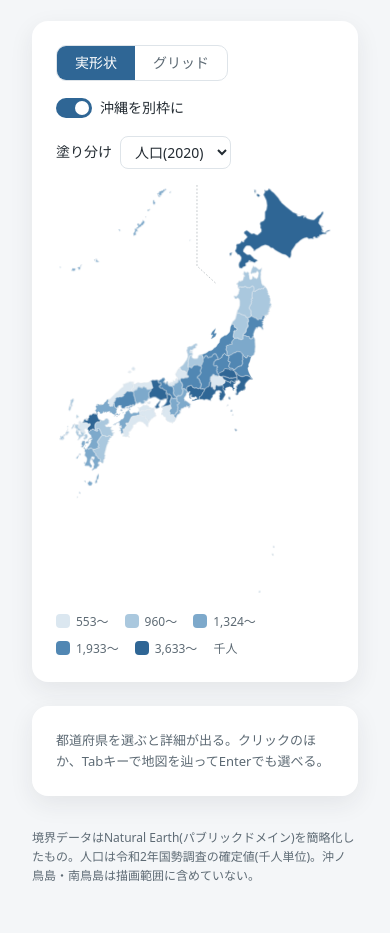
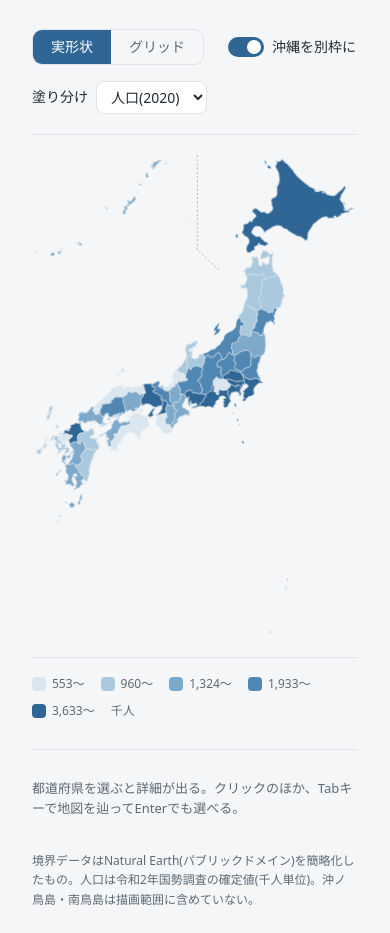
Before and after one commit to miruky/nihonmap, a website built with Vite: page index.html in a window 390 px wide. Shown: the part 104-1037 px from the top of the page. Before the commit the page ends 1013 px from the top, so only its background shows below. Built offline with nearby package versions, Linux system fonts and the light colour scheme.

Commit message:
地図と詳細を箱から罫線・余白基調へ作り替える

```diff
--- a/src/style.css
+++ b/src/style.css
@@ -95,29 +95,28 @@ body {
 
 .layout {
   display: grid;
-  grid-template-columns: minmax(0, 1fr) 296px;
-  gap: 24px;
+  grid-template-columns: minmax(0, 1fr) 300px;
+  gap: 48px;
   max-width: 1120px;
   width: 100%;
   margin: 0 auto;
-  padding: 0 32px 32px;
+  padding: 8px 32px 32px;
   flex: 1;
 }
 
 @media (max-width: 880px) {
   .layout {
     grid-template-columns: 1fr;
+    gap: 28px;
   }
 }
 
+/* 地図のまわりは箱で囲わず、罫線と余白で区切る */
 .map-pane {
-  background: var(--panel);
-  border-radius: 16px;
-  box-shadow: var(--shadow);
-  padding: 24px;
   display: flex;
   flex-direction: column;
-  gap: 16px;
+  gap: 20px;
+  min-width: 0;
 }
 
 /* コントロール */
@@ -128,6 +127,8 @@ body {
   align-items: center;
   gap: 16px 24px;
   font-size: 14px;
+  padding-bottom: 20px;
+  border-bottom: 1px solid var(--line);
 }
 
 .segmented {
@@ -319,10 +320,18 @@ body {
 .legend {
   display: flex;
   flex-wrap: wrap;
+  align-items: center;
   gap: 8px 16px;
   font-size: 12px;
   color: var(--muted);
   min-height: 20px;
+  padding-top: 16px;
+  border-top: 1px solid var(--line);
+}
+
+.legend:empty {
+  border-top: 0;
+  padding-top: 0;
 }
 
 .legend .key {
@@ -340,25 +349,37 @@ body {
 
 /* 詳細パネル */
 
+/* 詳細は別カードにせず、左の罫線と余白で本文から切り分ける */
 .info-pane {
-  background: var(--panel);
-  border-radius: 16px;
-  box-shadow: var(--shadow);
-  padding: 24px;
   align-self: start;
   position: sticky;
   top: 24px;
+  padding-left: 32px;
+  border-left: 1px solid var(--line);
+}
+
+@media (max-width: 880px) {
+  .info-pane {
+    position: static;
+    padding-left: 0;
+    padding-top: 28px;
+    border-left: 0;
+    border-top: 1px solid var(--line);
+  }
 }
 
 .info-pane .placeholder {
   font-size: 13px;
   color: var(--muted);
+  text-wrap: pretty;
 }
 
+/* 読みは見出しの上のキッカーとしてアクセント色で置く */
 .info-pane .kana {
   font-size: 12px;
-  color: var(--muted);
-  letter-spacing: 0.08em;
+  color: var(--accent);
+  letter-spacing: 0.16em;
+  font-weight: 600;
 }
 
 .info-pane h2 {
```
